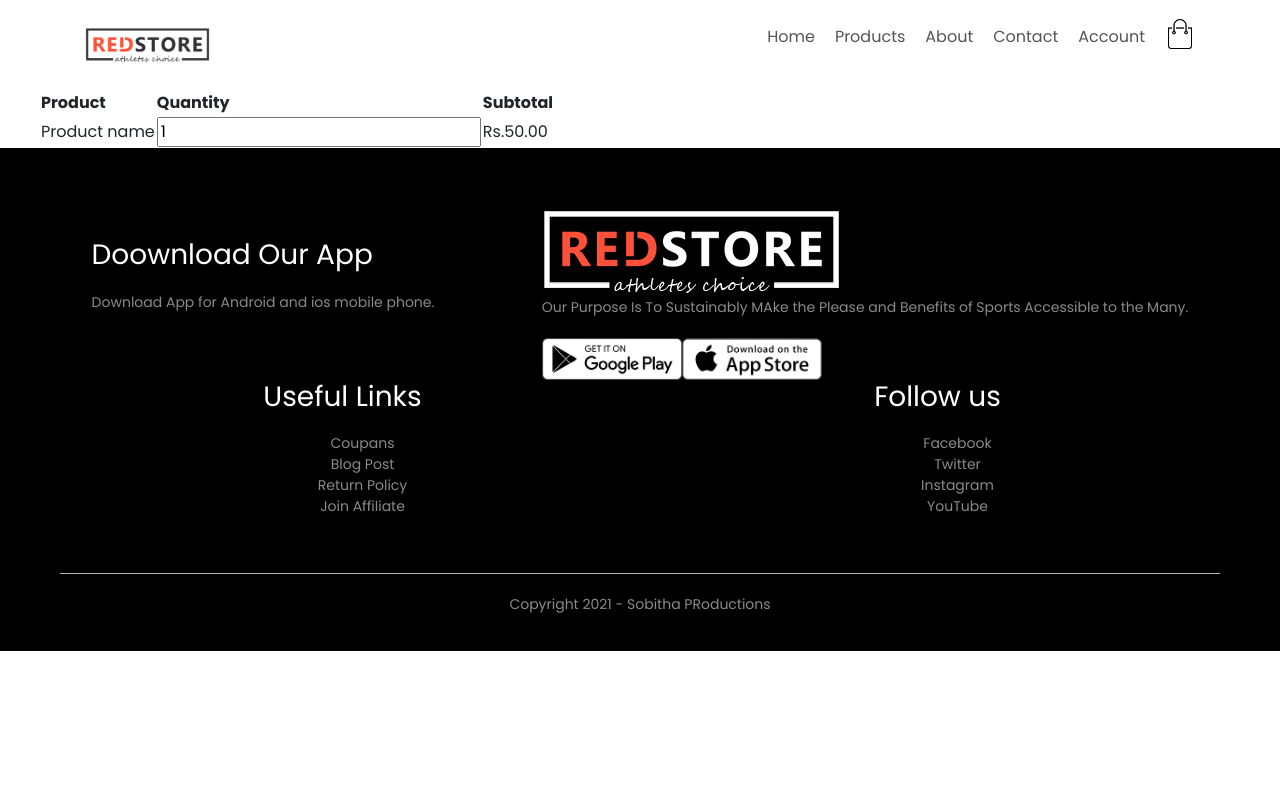
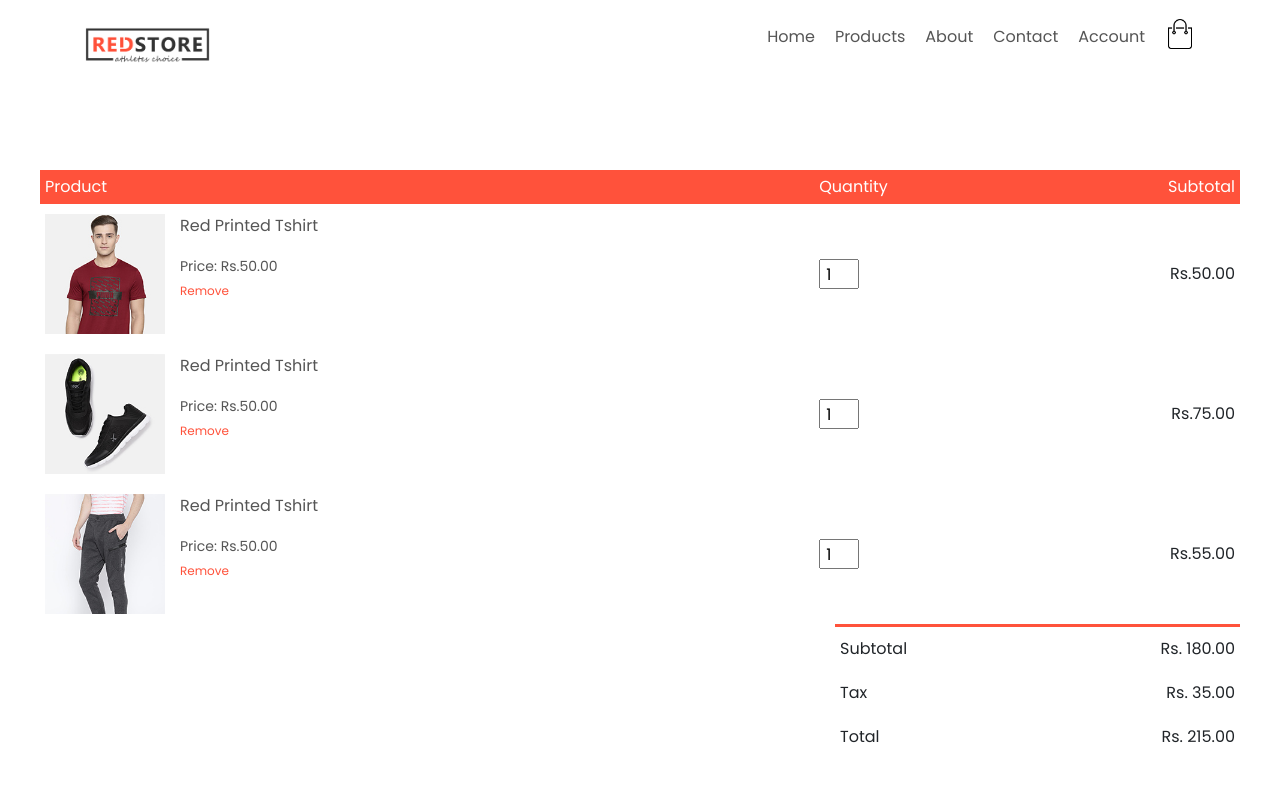
Before and after one commit to Tharindu961/Shopping_app-React, a React (Create React App) app: page /cart in a window 1280 px wide. Shown: the top 800 px of the page. Built offline with nearby package versions, Linux system fonts and the light colour scheme.

Commit message:
Added account page

```diff
--- a/src/App.css
+++ b/src/App.css
@@ -372,3 +372,69 @@ input:focus{
 	flex-basis: 24%;
 	cursor: pointer;
 }
+
+.cart-page{
+	margin: 80px auto;
+}
+.tbl{
+	width: 100%;
+	border-collapse: collapse;
+}
+.cart-info{
+	display: flex;
+	flex-wrap: wrap;
+}
+.tbl th{
+	text-align: left;
+	padding: 5px;
+	color: #fff;
+	background: #ff523b;
+	font-weight: normal;
+}
+.tbl td{
+	padding: 10px 5px;
+}
+.tbl td input{
+	width: 40px;
+	height: 30px;
+	padding: 5px;
+}
+.tbl a{
+	color: #ff523b;
+	font-size: 12px;
+}
+.tbl img{
+	width: 120px;
+	height: 120px;
+	margin-right: 15px;
+}
+.total-price{
+	display: flex;
+	justify-content: flex-end;
+}
+.total-price .tbl{
+	border-top: 3px solid #ff523b;
+	width: 100%;
+	max-width: 405px;
+}
+.tbl td:last-child{
+	text-align: right;
+}
+.tbl th:last-child{
+	text-align: right;
+}
+
+.account-page{
+	padding: 50px 0;
+	background: radial-gradient(#fff,#ffd6d6);
+}
+.form-container{
+	background: #fff;
+	width: 300px;
+	height: 400px;
+	position: relative;
+	text-align: center;
+	padding: 20px 0;
+	margin: auto;
+	box-shadow: 0 0 20px 0px rgba(0,0,0,0.1);
+}
--- a/src/App.js
+++ b/src/App.js
@@ -5,7 +5,7 @@ import Home from "./components/pages/home";
 import Products from "./components/pages/products";
 import ProductDetails from "./components/pages/productdetails";
 import Cart from "./components/pages/cart";
-
+import Account from "./components/pages/account";
 
 function App() {
   return (
@@ -15,6 +15,7 @@ function App() {
           <Route exact path="/products" component={Products}></Route>
           <Route exact path="/productdetails" component={ProductDetails}></Route>
           <Route exact path="/cart" component={Cart}></Route>
+          <Route exact path="/account" component={Account}></Route>
         </Switch>
     </Router>
   );
--- /dev/null
+++ b/src/components/pages/account.js
@@ -0,0 +1,96 @@
+import '../../App.css';
+import '../../index.css';
+import "bootstrap/dist/css/bootstrap.min.css";
+import 'font-awesome/css/font-awesome.min.css';
+import imagecart from "../images/cart.png";
+import imagelogo from "../images/logo.png";
+import logoW from "../images/logo-white.png";
+import logoPlay from "../images/play-store.png";
+import logoApp from "../images/app-store.png";
+import imagemenu from "../images/menu.png";
+import image1 from "../images/image1.png";
+
+function account() {
+    return (
+        <div class="body">
+<div class="container">
+	<div class="navbar">
+		<div class="logo">
+			<img src={imagelogo} style={{width: "125px"}} />
+		</div>
+		<nav>
+			<ul id="MenuItems">
+				<li><a href="">Home</a></li>
+				<li><a href="">Products</a></li>
+				<li><a href="">About</a></li>
+				<li><a href="">Contact</a></li>
+				<li><a href="">Account</a></li>
+			</ul>
+		</nav>
+		<img src={imagecart} style={{width: "30px", height: "30px", marginTop: "-23px"}} />
+		<img src={imagemenu} style={{marginTop: "-18px"}} class="menu-icon" onClick="menutoggle()"/>
+	</div>
+</div>
+
+        <div class="account-page">
+            <div class="container">
+                <div class="row">
+                    <div class="col-2">
+                        <img src={image1} style={{width: "100%"}}/>
+                    </div>
+
+                    <div class="col-2">
+                        <div class="form-container">
+
+                        </div>
+                    </div>
+                </div>
+            </div>
+        </div>
+
+		<div class="footer">
+			<div class="container">
+				<div class="row">
+					<div class="footer-col-1">
+						<h3>Doownload Our App</h3>
+						<p>Download App for Android and ios mobile phone. </p>
+					</div>
+					<div class="footer=col-2">
+						<img src={logoW}></img>
+						<p>Our Purpose Is To Sustainably MAke the Please and Benefits of Sports Accessible to the Many. </p>
+						<div class="app-logo">
+							<img src={logoPlay} />
+							<img src={logoApp} />
+						</div>
+					</div>
+					<div class="footer-col-3">
+						<h3>Useful Links</h3>
+						<ul>
+							<li>Coupans</li>
+							<li>Blog Post</li>
+							<li>Return Policy</li>
+							<li>Join Affiliate</li>
+						</ul>
+					</div>
+					<div class="footer-col-4">
+						<h3>Follow us</h3>
+						<ul>
+							<li>Facebook</li>
+							<li>Twitter</li>
+							<li>Instagram</li>
+							<li>YouTube</li>
+						</ul>
+					</div>
+				</div>
+				<hr></hr>
+				<p class="copyright">Copyright 2021 - Sobitha PRoductions</p>
+
+			</div>
+		</div>
+        </div>
+);
+
+
+};
+
+ export default account;
--- a/src/components/pages/cart.js
+++ b/src/components/pages/cart.js
@@ -8,6 +8,9 @@ import logoW from "../images/logo-white.png";
 import logoPlay from "../images/play-store.png";
 import logoApp from "../images/app-store.png";
 import imagemenu from "../images/menu.png";
+import buy1 from "../images/buy-1.jpg";
+import buy2 from "../images/buy-2.jpg";
+import buy3 from "../images/buy-3.jpg";
 
 function cart() {
     return (
@@ -31,19 +34,79 @@ function cart() {
 	</div>
 </div>
 
-        <div class="small-container">
-            <table>
+        <div class="small-container cart-page">
+            <table class="tbl">
                 <tr>
                     <th>Product</th>
                     <th>Quantity</th>
                     <th>Subtotal</th>
                 </tr>
                 <tr>
-                    <td>Product name</td>
+                    <td>
+                        <div class="cart-info">
+                            <img src={buy1} />
+                            <div>
+                                <p>Red Printed Tshirt</p>
+                                <small>Price: Rs.50.00</small>
+                                <br></br>
+                                <a href="">Remove</a>
+                            </div>
+                        </div>
+                    </td>
                     <td><input type="number" value="1" /></td>
                     <td>Rs.50.00</td>
                 </tr>
+                <tr>
+                    <td>
+                        <div class="cart-info">
+                            <img src={buy2} />
+                            <div>
+                                <p>Red Printed Tshirt</p>
+                                <small>Price: Rs.50.00</small>
+                                <br></br>
+                                <a href="">Remove</a>
+                            </div>
+                        </div>
+                    </td>
+                    <td><input type="number" value="1" /></td>
+                    <td>Rs.75.00</td>
+                </tr>
+                <tr>
+                    <td>
+                        <div class="cart-info">
+                            <img src={buy3} />
+                            <div>
+                                <p>Red Printed Tshirt</p>
+                                <small>Price: Rs.50.00</small>
+                                <br></br>
+                                <a href="">Remove</a>
+                            </div>
+                        </div>
+                    </td>
+                    <td><input type="number" value="1" /></td>
+                    <td>Rs.55.00</td>
+                </tr>
             </table>
+
+            <div class="total-price">
+
+                <table class="tbl">
+                    <tr>
+                        <td>Subtotal</td>
+                        <td>Rs. 180.00</td>
+                    </tr>
+                    <tr>
+                        <td>Tax</td>
+                        <td>Rs. 35.00</td>
+                    </tr>
+                    <tr>
+                        <td>Total</td>
+                        <td>Rs. 215.00</td>
+                    </tr>
+                </table>
+
+            </div>
+
         </div>
 
 		<div class="footer">
```
